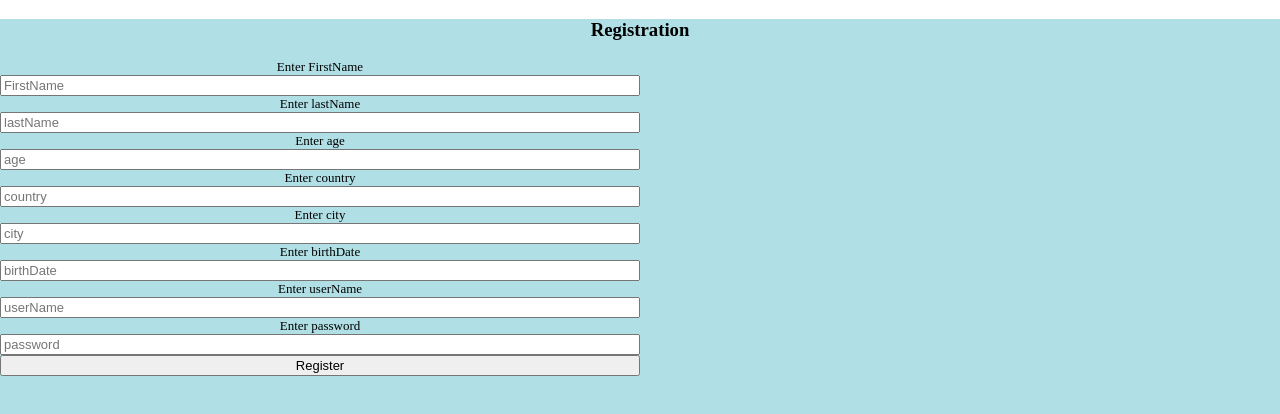
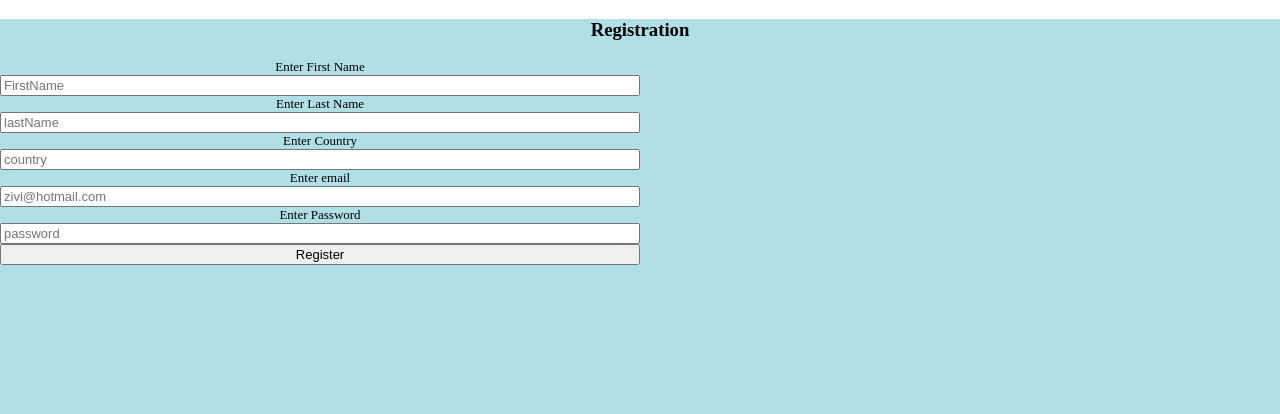
Before and after one commit to ilanhg/Coupons, a React (Create React App) app in the folder CouponsClient/coupons/: page /registration in a window 1280 px wide. Shown: the top 414 px of the page. Built offline with nearby package versions, Linux system fonts and the light colour scheme.

Commit message:
homepage update
stopped on line 29 on homepage component

```diff
--- a/CouponsClient/coupons/src/auth/authentication/Registration.jsx
+++ b/CouponsClient/coupons/src/auth/authentication/Registration.jsx
@@ -1,5 +1,4 @@
 import React, { useEffect, useContext } from "react";
-import registerLoginAndLogoutService from "../../services/connector";
 import { userContext, userSignUp } from "../../context/userContext";
 import "./Registration.css";
 // import authService from "./../../servics/AuthServics";
@@ -15,11 +14,8 @@ export default function Registration() {
       undefined,
       arg.target.firstName.value,
       arg.target.lastName.value,
-      arg.target.age.value,
       arg.target.country.value,
-      arg.target.city.value,
-      arg.target.birthDate.value,
-      arg.target.userName.value,
+      arg.target.email.value,
       arg.target.password.value
     );
     console.log("before");
@@ -38,21 +34,15 @@ export default function Registration() {
       {/* {userAndStringCodeProvider()} */}
       <h3>Registration</h3>
       <form onSubmit={submit}>
-        <label htmlFor="">Enter FirstName</label>
+        <label htmlFor="">Enter First Name</label>
         <input type="text" placeholder="FirstName" name="firstName" />
-        <label htmlFor=""> Enter lastName</label>
+        <label htmlFor=""> Enter Last Name</label>
         <input type="text" placeholder="lastName" name="lastName" />
-        <label htmlFor=""> Enter age</label>
-        <input type="number" placeholder="age" name="age" />
-        <label htmlFor=""> Enter country</label>
+        <label htmlFor=""> Enter Country</label>
         <input type="text" placeholder="country" name="country" />
-        <label htmlFor="">Enter city</label>
-        <input type="text" placeholder="city" name="city" />
-        <label htmlFor=""> Enter birthDate</label>
-        <input type="text" placeholder="birthDate" name="birthDate" />
-        <label htmlFor=""> Enter userName</label>
-        <input type="text" placeholder="userName" name="userName" />
-        <label htmlFor=""> Enter password</label>
+        <label htmlFor=""> Enter email</label>
+        <input type="email" placeholder="zivi@hotmail.com" name="email" />
+        <label htmlFor=""> Enter Password</label>
         <input type="password" placeholder="password" name="password" />
         <button >Register</button>
       </form>
--- a/CouponsClient/coupons/src/auth/authorization/Login.jsx
+++ b/CouponsClient/coupons/src/auth/authorization/Login.jsx
@@ -2,7 +2,6 @@ import React from "react";
 import "./Login.css";
 import { useNavigate } from "react-router-dom";
 // import authService from './../../servics/AuthServics';
-import registerLoginAndLogoutService from "./../../services/connector";
 import UserLoginModel from './../../models/UserLoginModels';
 export default function Login() {
   const NavigateToHomePage= useNavigate();
@@ -13,7 +12,6 @@ export default function Login() {
       arg.target.password.value
     );
     arg.preventDefault();
-    registerLoginAndLogoutService.login(userLogin);
     NavigateToHomePage('/home-page');
   }
 
--- a/CouponsClient/coupons/src/components/Pages/HomePage.jsx
+++ b/CouponsClient/coupons/src/components/Pages/HomePage.jsx
@@ -3,25 +3,34 @@ import { useState, useContext, useEffect } from "react";
 import { Link, useNavigate } from "react-router-dom";
 import { itemsContext } from "../../context/itemContext";
 export default function HomePage() {
-  const [items, setItems] = useState([1,2,3]);
+  const [items, setItems] = useState([]);
   const getItemsFromContext = useContext(itemsContext);
   const navigatingToHomePage = useNavigate();
-
+  console.log(getItemsFromContext);
   useEffect(() => {
     setItems(getItemsFromContext.items);
     console.log(getItemsFromContext.items);
-    console.log(items+ 'maybe this works');
+    console.log(items + "maybe this works");
   }, [getItemsFromContext]);
-  return <div>
-    <h1>HomePage</h1>
-    {
-      items.length >= 0 ?(
-        items.map(item=>{
-        return <div key={item.id}><Link to={'/items'}>{item}</Link></div>})
-      ):(<span>start</span>)
-    }
 
-
-
-    </div>;
+  return (
+    <div>
+      <nav style={{ backgroundColor: "white", height: "30px" }}>
+        {/* <img src="" alt="" /> */}
+        {/* <Link to = '/my-profile' >My Profile</Link> */}
+        <Link to="/home-page">Homepage</Link>
+        {/* <Link to = '/add-coupon' >Add coupon</Link> */}
+      </nav>
+      <div className="items">
+        {items.map((item) => {
+          return (
+            <>
+              <div key={item.userId}>{item.userId}</div>
+              <div key={item.couponId}>{item.couponId} </div>
+            </>
+          );
+        })}
+      </div>
+    </div>
+  );
 }
--- a/CouponsClient/coupons/src/context/userContext.js
+++ b/CouponsClient/coupons/src/context/userContext.js
@@ -2,7 +2,12 @@ import React, { createContext } from "react";
 import { useState, useContext } from "react";
 
  export let userSignUp = {
-  signUpUser : {age:"800",birthDate:"00/00/00",city:"ganeden",country:"paras",firstName:"adam",id: 1,imageName:"image",lastName: "hava",password:"start000",userName: "000"},
+  signUpUser : { id : 1,
+    firstName : 'Ilan',
+    lastName : 'Goldstein',
+    country : 'Israel',
+    email : 'ilanhgold@gmail.com',
+    password : '123321'},
   string: "",
   userRegister: function (getUser) {
     console.log(getUser)
@@ -15,11 +20,3 @@ import { useState, useContext } from "react";
   userLogout: () => null,
 };
 export const userContext = createContext(userSignUp);
-// export const useUser = () => useContext(userContext);
-// const useProvider = ({ children }) => {
-//   let userRegister = (users)=>{
-//     let userEmail= SignUpUser.userEmail
-//   }
-// };
-
-// export default userSignUp
--- a/CouponsClient/coupons/src/models/user-model.js
+++ b/CouponsClient/coupons/src/models/user-model.js
@@ -1,14 +1,10 @@
 class UserModel {
-    constructor(id,firstName,lastName,age,country,city,birthDate,imageName, userName, password) {
+    constructor(id,firstName,lastName,country,email, password) {
         this.id = id;
         this.firstName = firstName;
         this.lastName = lastName;
-        this.age = age;
         this.country = country;
-        this.city = city;
-        this.birthDate = birthDate;
-        this.imageName = imageName;
-        this.userName = userName;
+        this.email = email;
         this.password = password;
     }
 }
```
